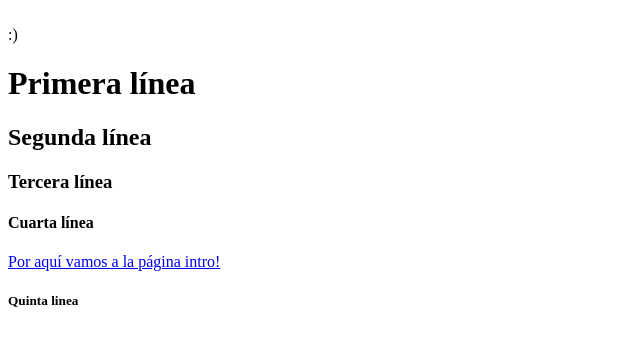
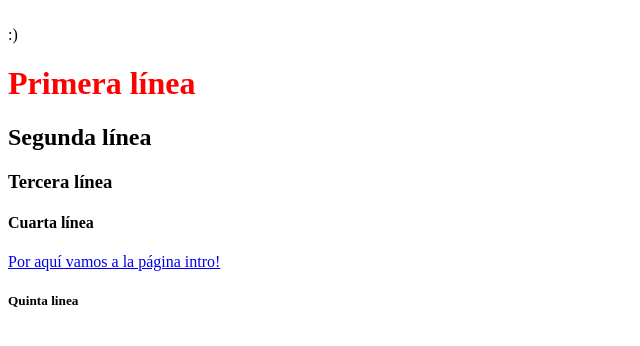
Before and after one commit to rociojube/MIERCOLES22, a plain HTML site: page index.html in a window 1280 px wide. Shown: the whole page, without its empty margins (0-640 px from the left). Drawn offline with Linux system fonts and the light colour scheme.

Commit message:
Update index.html

```diff
--- a/index.html
+++ b/index.html
@@ -1,6 +1,6 @@
-<title style="color:red;">Página web Miércoles 22</title> <br>
+<title>Página web Miércoles 22</title> <br>
 :) <br>
-<h1>Primera línea</h1>
+<h1 style="color:red;">Primera línea</h1>
 <h2>Segunda línea</h2>
 <h3>Tercera línea</h3>
 <h4>Cuarta línea</h4>
```
